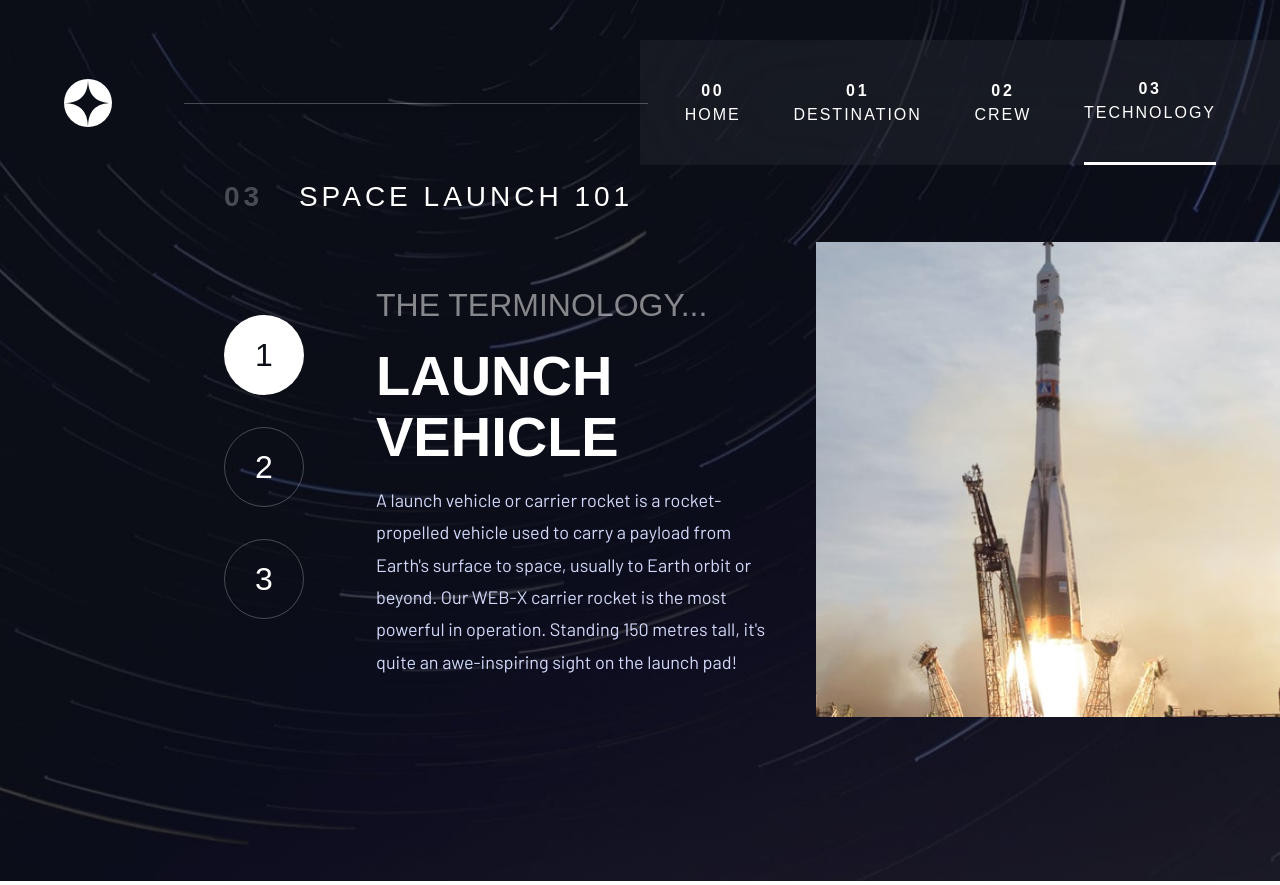
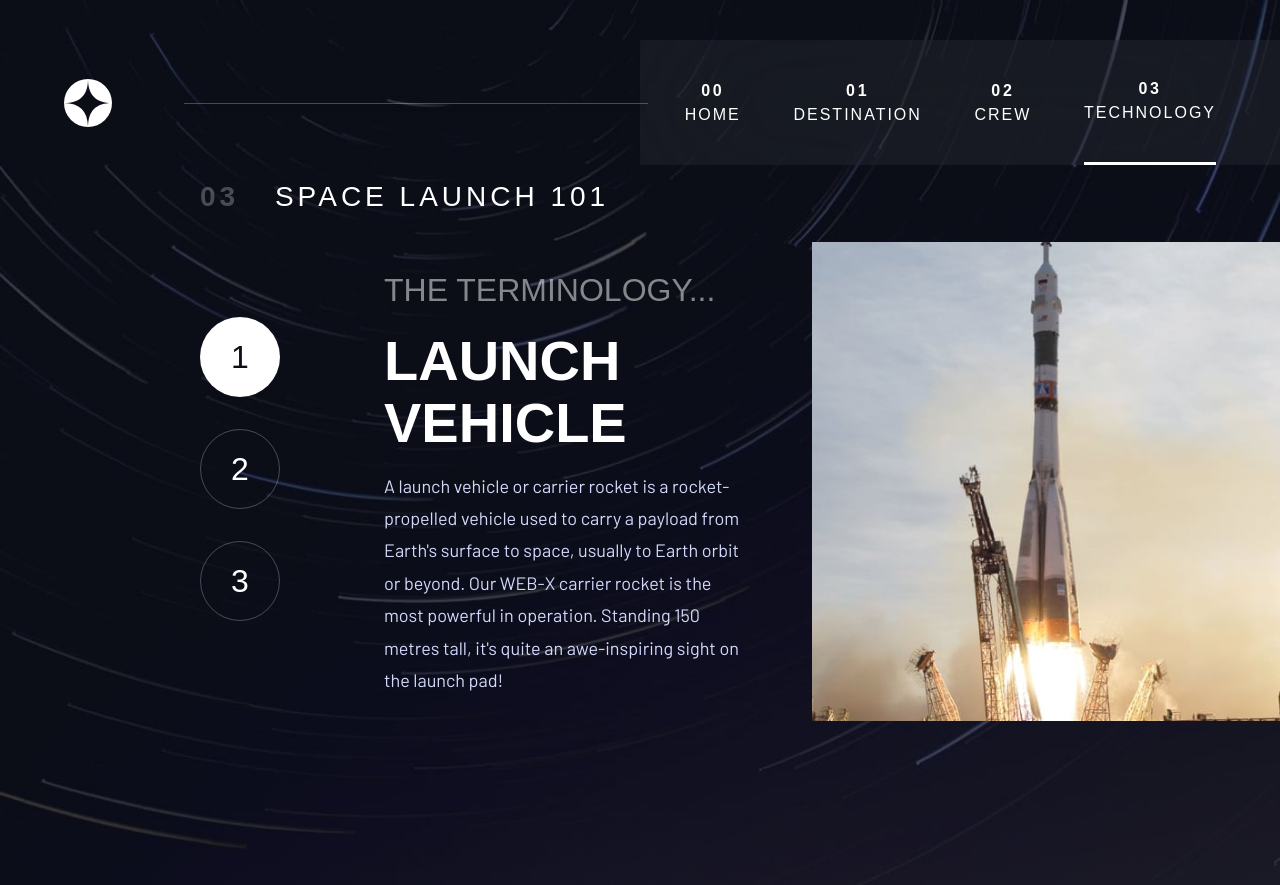
Before and after one commit to DavidPokrajac/space-tourism-website, a Next.js app: page /technology in a window 1280 px wide. Built offline with nearby package versions, Linux system fonts and the light colour scheme; a web font is replaced by a local one.

Commit message:
Added range syntax for media queries

```diff
--- a/src/app/css/crew.css
+++ b/src/app/css/crew.css
@@ -111,7 +111,7 @@ input[type="radio"]:focus-visible {
     cursor: pointer;
 }
 
-@media (min-width: 676px) {
+@media (width >= 676px) {
     .crew-container {
         padding: var(--spacing-500);
         grid-column: 1 / -1;
@@ -159,7 +159,7 @@ input[type="radio"]:focus-visible {
     }
 }
 
-@media (min-width: 1092px) {
+@media (width >= 1092px) {
     .crew-container {
         grid-template-columns: subgrid;
         align-items: center;
--- a/src/app/css/destination.css
+++ b/src/app/css/destination.css
@@ -116,7 +116,7 @@ button.destination-btn-active {
     transform: initial;
 }
 
-@media (min-width: 676px) {
+@media (width >= 676px) {
     .destination-container {
         grid-row: 2;
         grid-column: 1 / -1;
@@ -169,7 +169,7 @@ button.destination-btn-active {
     }
 }
 
-@media (min-width: 1092px) {
+@media (width >= 1092px) {
     .destination-container {
         padding: var(--spacing-300) 0;
         grid-column: 1 / -1;
--- a/src/app/css/globals.css
+++ b/src/app/css/globals.css
@@ -51,21 +51,21 @@ a {
     color: var(--clr-base-100);
 }
 
-@media (min-width: 676px) {
+@media (width >= 676px) {
     body {
         grid-template-columns: 1fr;
         grid-template-rows: auto 1fr;
     }
 }
 
-@media (min-width: 1092px) {
+@media (width >= 1092px) {
     body {
         grid-template-columns: 80px 1fr 1fr 80px;
         grid-template-rows: 136px 1fr;
     }
 }
 
-@media (min-width: 1245px) {
+@media (width >= 1245px) {
     body {
         grid-template-columns: 176px 1fr 1fr 176px;
     }
--- a/src/app/css/header.css
+++ b/src/app/css/header.css
@@ -91,7 +91,7 @@ ul {
     letter-spacing: 2.7px;
 }
 
-@media (min-width: 676px) {
+@media (width >= 676px) {
     .header {
         padding: 0;
         grid-column: 1 / -1;
@@ -149,7 +149,7 @@ ul {
     }
 }
 
-@media (min-width: 1092px) {
+@media (width >= 1092px) {
     .header {
         padding: var(--spacing-500) 0 0 0;
         position: relative;
@@ -182,7 +182,7 @@ ul {
     }
 }
 
-@media (min-width: 1245px) {
+@media (width >= 1245px) {
     .header {
         padding: var(--spacing-500) 0 0 0;
         position: relative;
--- a/src/app/css/home.css
+++ b/src/app/css/home.css
@@ -37,7 +37,7 @@ body {
     line-height: 1.8;
 }
 
-@media (min-width: 676px) {
+@media (width >= 676px) {
     .main {
         padding: var(--spacing-1600) var(--spacing-500);
     }
@@ -74,7 +74,7 @@ body {
     }
 }
 
-@media (min-width: 1092px) {
+@media (width >= 1092px) {
     .main-content {
         display: grid;
         grid-column: 2 / 4;
--- a/src/app/css/reset.css
+++ b/src/app/css/reset.css
@@ -53,11 +53,6 @@ h4 {
     text-wrap: balance;
 }
 
-/* a:not([class]) {
-    text-decoration-skip-ink: auto;
-    color: currentColor;
-} */
-
 img,
 picture {
     max-inline-size: 100%;
--- a/src/app/css/technology.css
+++ b/src/app/css/technology.css
@@ -13,7 +13,7 @@ body {
 }
 
 .technology-container > *:not(.technology-img) {
-    padding-inline: var(--spacing-300);
+    padding-inline: var(--spacing-500);
 }
 
 .introduction {
@@ -101,9 +101,9 @@ body {
     margin-block-start: var(--spacing-200);
 }
 
-@media (min-width: 676px) {
+@media (width >= 676px) {
     .technology-container {
-        padding: var(--spacing-500);
+        padding: var(--spacing-500) 0;
         grid-column: 1 / -1;
         grid-row: 2 / 3;
         grid-template-columns: 40px 1fr 40px;
@@ -151,7 +151,7 @@ body {
     }
 }
 
-@media (min-width: 1092px) {
+@media (width >= 1092px) {
     .technology-container {
         grid-template-columns: 136px min-content 1fr 1fr;
         grid-template-rows: min-content 1fr 100px;
```
